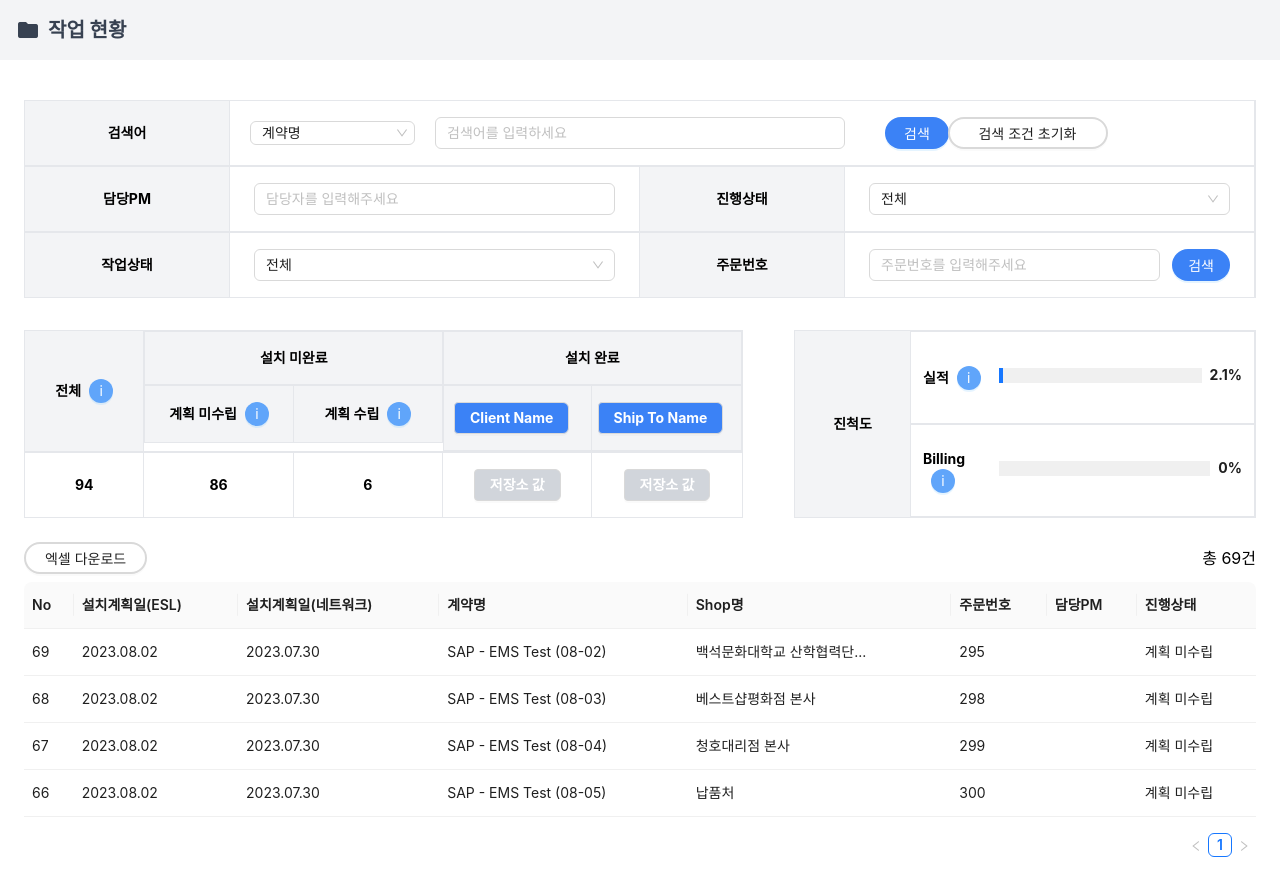
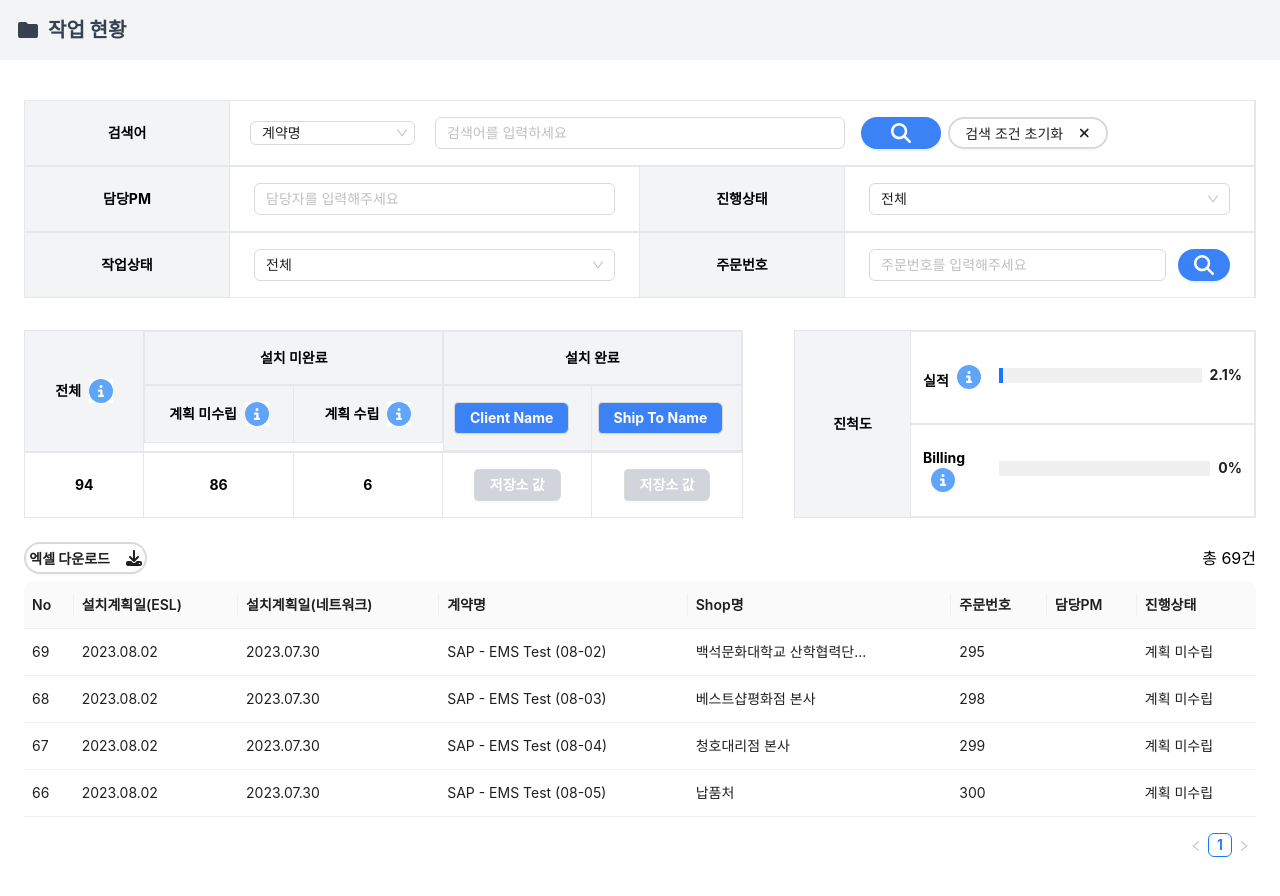
Before and after one commit to stud24-sy/React, a React (Create React App) app in the folder my-app/: page / in a window 1280 px wide. Built offline with nearby package versions, Linux system fonts and the light colour scheme.

Commit message:
feat: FontAwesomeIcon 사용

```diff
--- a/my-app/src/components/ProgressBox.js
+++ b/my-app/src/components/ProgressBox.js
@@ -2,6 +2,7 @@ import React, {useState} from 'react';
 import {Button, Col, Input, Row, Select, Space, Progress} from "antd";
 import { useRecoilValue, useRecoilState } from 'recoil';
 import { contentStore } from '../store';
+import {FontAwesomeIcon} from "@fortawesome/react-fontawesome";
 
 const ProgressBox = () => {
     const [content, setContent] = useRecoilState(contentStore);
@@ -13,9 +14,10 @@ const ProgressBox = () => {
                     <Row className="border">
                         <Col span={4} className="flex items-center justify-center font-bold text-sm bg-gray-100 py-4 border-r">
                             전체
-                            <Button className="w-1 text-white bg-blue-400 ml-2 hover:shadow-md" type="primary" shape="circle" size="small">
-                                i
-                            </Button>
+                            <FontAwesomeIcon
+                                icon={['fas', 'info-circle']}
+                                className="w-6 text-blue-400 text-2xl bg-white ml-2 hover:shadow-md"
+                            />
                         </Col>
                         <Col span={10}>
                             <Row className="border">
@@ -24,15 +26,17 @@ const ProgressBox = () => {
                             <Row className="border">
                                 <Col className="flex w-1/2 h-full items-center justify-center font-bold text-sm bg-gray-100 py-4 border-r">
                                     계획 미수립
-                                    <Button className="w-1 text-white bg-blue-400 ml-2 hover:shadow-md" type="primary" shape="circle" size="small">
-                                        i
-                                    </Button>
+                                    <FontAwesomeIcon
+                                        icon={['fas', 'info-circle']}
+                                        className="w-6 text-blue-400 text-2xl bg-white ml-2 hover:shadow-md"
+                                    />
                                 </Col>
                                 <Col className="flex w-1/2 h-full items-center justify-center font-bold text-sm bg-gray-100 py-4">
                                     계획 수립
-                                    <Button className="w-1 text-white bg-blue-400 ml-2 hover:shadow-md" type="primary" shape="circle" size="small">
-                                        i
-                                    </Button>
+                                    <FontAwesomeIcon
+                                        icon={['fas', 'info-circle']}
+                                        className="w-6 text-blue-400 text-2xl bg-white ml-2 hover:shadow-md"
+                                    />
                                 </Col>
                             </Row>
                         </Col>
@@ -78,9 +82,10 @@ const ProgressBox = () => {
                             <Row className="border h-1/2 flex w-full items-center justify-center font-bold text-sm py-4 p-3">
                                 <Col className="w-1/5">
                                     실적
-                                    <Button className="w-1 text-white bg-blue-400 ml-2 hover:shadow-md" type="primary" shape="circle" size="small">
-                                        i
-                                    </Button>
+                                    <FontAwesomeIcon
+                                        icon={['fas', 'info-circle']}
+                                        className="w-6 text-blue-400 text-2xl bg-white ml-2 hover:shadow-md"
+                                    />
                                 </Col>
                                 <Col className="w-4/5 pl-3">
                                     <Progress strokeLinecap="butt" percent={2.1} size={[, 15]} />
@@ -89,9 +94,10 @@ const ProgressBox = () => {
                             <Row className="border h-1/2 flex w-full items-center font-bold text-sm py-4 p-3">
                                 <Col className="w-1/5">
                                     Billing
-                                    <Button className="w-1 text-white bg-blue-400 ml-2 hover:shadow-md" type="primary" shape="circle" size="small">
-                                        i
-                                    </Button>
+                                    <FontAwesomeIcon
+                                        icon={['fas', 'info-circle']}
+                                        className="w-6 text-blue-400 text-2xl bg-white ml-2 hover:shadow-md"
+                                    />
                                 </Col>
                                 <Col className="w-4/5 pl-3">
                                     <Progress strokeLinecap="butt" percent={0} size={[, 15]} />
--- a/my-app/src/components/ResultBox.js
+++ b/my-app/src/components/ResultBox.js
@@ -3,6 +3,7 @@ import {Button, Table} from "antd";
 import ModalBox from './modal/ModalBox';
 import {contentStore, customerContentStoreAtom} from '../store';
 import {useRecoilState} from "recoil";
+import {FontAwesomeIcon} from "@fortawesome/react-fontawesome";
 
 
 const ResultBox = ({ clientName, shipToName, onClientNameChange, onShipToNameChange }) => {
@@ -113,8 +114,9 @@ const ResultBox = ({ clientName, shipToName, onClientNameChange, onShipToNameCha
         <>
             <div className="flex w-full items-center pt-2 pb-2">
                 <div className="w-1/2">
-                    <Button className="w-1/5 border-2 hover:shadow-md pl-6" type="default" shape="round">
+                    <Button className="w-1/5 border-2 font-bold hover:shadow-md" type="default" shape="round">
                         엑셀 다운로드
+                        <FontAwesomeIcon icon={['fas', 'download']} className="w-4 text-black-400 text-xl bg-white ml-2 hover:shadow-md"/>
                     </Button>
                 </div>
                 <div className="w-1/2 flex justify-end">
--- a/my-app/src/components/SearchBox.js
+++ b/my-app/src/components/SearchBox.js
@@ -79,8 +79,11 @@ const SearchBox = () => {
                     </Col>
                     <Col span={2} className="flex items-center py-4 p-4">
                         <div className="w-full">
-                            <Button className="w-16 text-white bg-blue-500 hover:shadow-md ml-6" type="primary" shape="round">
-                                검색
+                            <Button className="w-20 text-white bg-blue-500 hover:shadow-md " type="primary" shape="round">
+                                <FontAwesomeIcon
+                                    icon={["fas", "search"]}
+                                    className="w-5 h-5"
+                                />
                             </Button>
                         </div>
                     </Col>
@@ -88,6 +91,7 @@ const SearchBox = () => {
                         <div className="w-full">
                             <Button className="w-40 border-2 hover:shadow-md pl-6" type="default" shape="round">
                                 검색 조건 초기화
+                                <FontAwesomeIcon icon={faTimes} className="ml-2" />
                             </Button>
                         </div>
                     </Col>
@@ -201,7 +205,10 @@ const SearchBox = () => {
                                 </button>
                             </div>
                             <Button className="text-white bg-blue-500" type="primary" shape="round">
-                                검색
+                                <FontAwesomeIcon
+                                    icon={["fas", "search"]}
+                                    className="w-5 h-5"
+                                />
                             </Button>
                         </div>
                     </Col>
```
